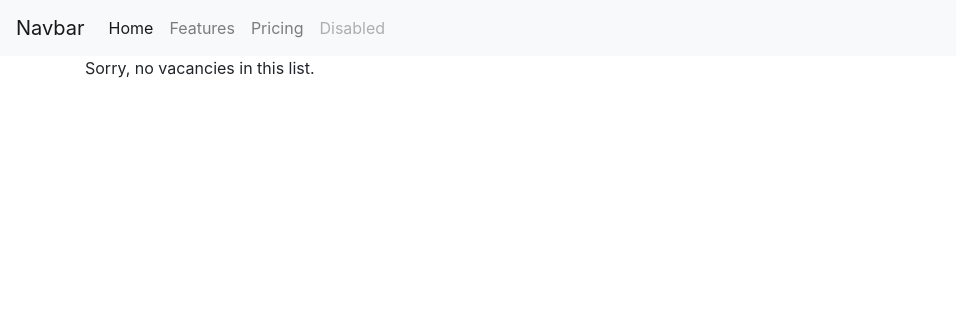
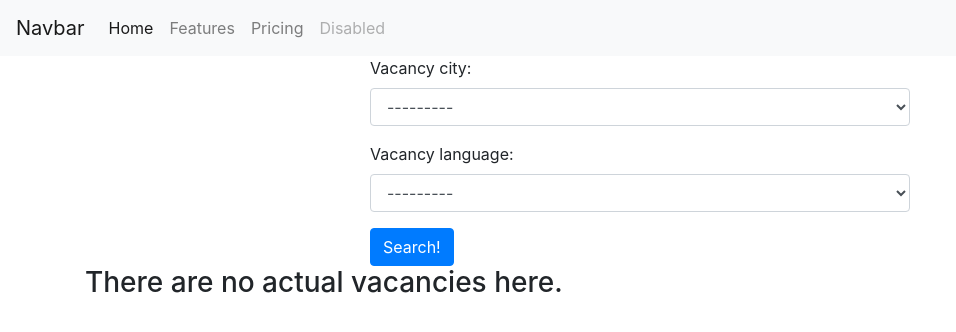
Before and after one commit to GithubHungry/scraping_service, a Django app: page /scraping/ in a window 1280 px wide. Shown: the top 332 px of the page, without its empty margins (0-956 px from the left). Run offline with Django 3.2, Linux system fonts and the light colour scheme; data that the repository does not hold is empty; some libraries are stand-ins or nearby versions.

Commit message:
'form_add'

```diff
--- a/scraping/forms.py
+++ b/scraping/forms.py
@@ -0,0 +1,11 @@
+from django import forms
+
+from .models import City, Language
+
+
+class SearchForm(forms.Form):
+    """Form for searching vacancies."""
+    city = forms.ModelChoiceField(queryset=City.objects.all(), to_field_name='slug', required=False,
+                                  widget=forms.Select(attrs={'class': 'form-control'}), label='Vacancy city')
+    language = forms.ModelChoiceField(queryset=Language.objects.all(), to_field_name='slug', required=False,
+                                      widget=forms.Select(attrs={'class': 'form-control'}), label='Vacancy language')
--- a/scraping/views.py
+++ b/scraping/views.py
@@ -1,8 +1,22 @@
 from django.shortcuts import render
+
 from .models import Vacancy
+from .forms import SearchForm
 
 
 # Create your views here.
 def index(request):
-    vacancies = Vacancy.objects.all()
-    return render(request, 'scraping/index.html', {'object_list': vacancies})
+    form = SearchForm()
+    city = request.GET.get('city')
+    language = request.GET.get('language')
+    vacancies = []
+    if city or language:
+        _filter = {}
+        if city:
+            _filter['city__slug'] = city
+        if language:
+            _filter['language__slug'] = language
+
+        vacancies = Vacancy.objects.filter(**_filter)
+
+    return render(request, 'scraping/index.html', {'object_list': vacancies, 'form': form})
--- a/templates/scraping/index.html
+++ b/templates/scraping/index.html
@@ -5,21 +5,38 @@ Vacancies
 
 
 {% block content %}
+
+    <div class="row ">
+    <div class="col-md-6 mx-auto">
+    <form action="" method="get">
+        <div class="form-group">
+            {{ form.as_p }}
+        </div>
+        <button type="submit" class="btn btn-primary">Search!</button>
+    </form>
+    </div>
+    </div>
+
     {% for vacancy in object_list %}
+
+
 
         <div class="card my-3">
             <h5 class="card-header"><a href="{{ vacancy.url }}">{{ vacancy.title }}</a></h5>
             <div class="card-body">
                 <h5 class="card-title">{{ vacancy.title }}</h5>
-            <p class="card-text"><p>{{ vacancy.description }}</p></p>
+                <p class="card-text">
+                <p>{{ vacancy.description }}</p>
                 <p>{{ vacancy.city.name }} | {{ vacancy.language.name }}</p>
-             <p>{{ vacancy.timestamp |date:'D d M Y'}}</p>
+                <p>{{ vacancy.timestamp |date:'D d M Y' }}</p>
                 <a href="{{ vacancy.url }}" class="btn btn-primary">Go to the site</a>
             </div>
         </div>
 
     {% empty %}
-        <p>Sorry, no vacancies in this list.</p>
+        <div class="mx-auto">
+            <h3>There are no actual vacancies here.</h3>
+        </div>
+    {% endfor %}
 
-    {% endfor %}
 {% endblock content %}
```
Lines whose indentation alone changed are shown as unchanged.
